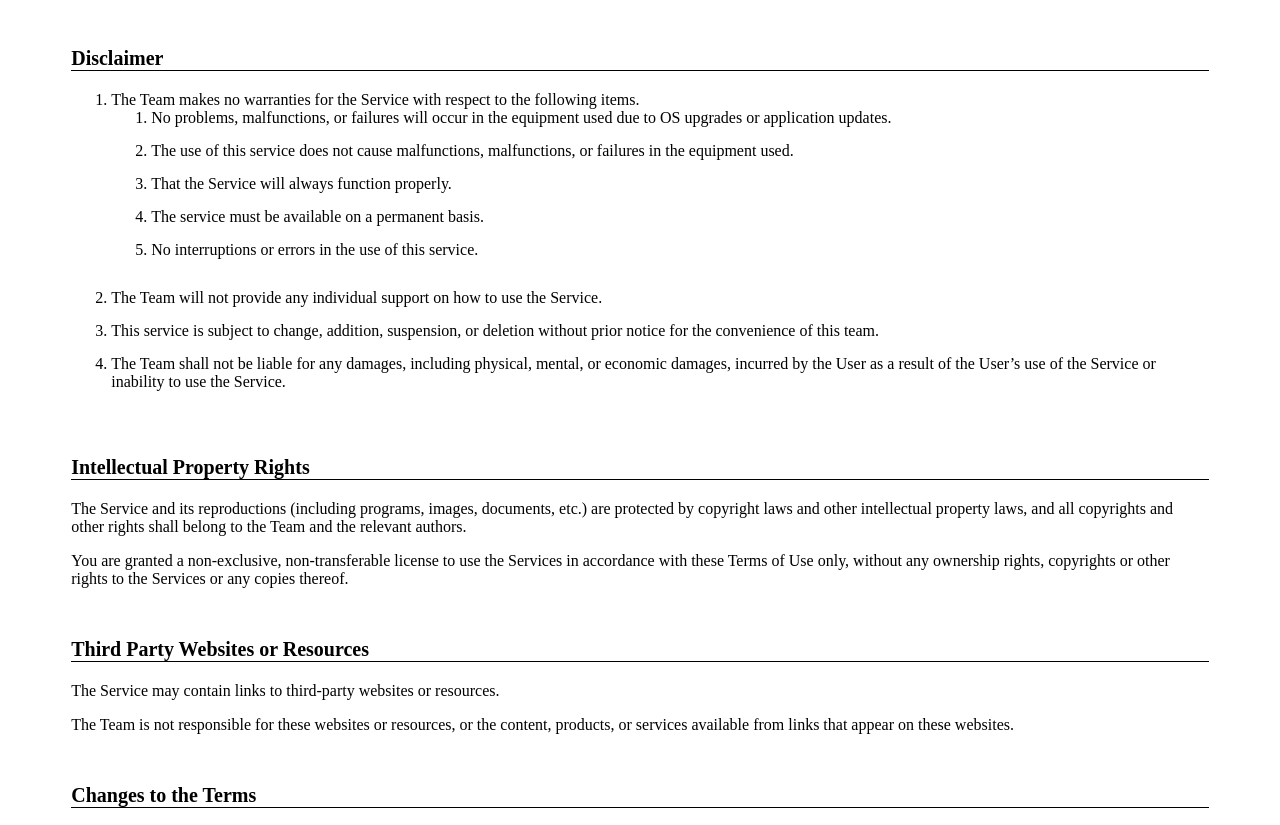
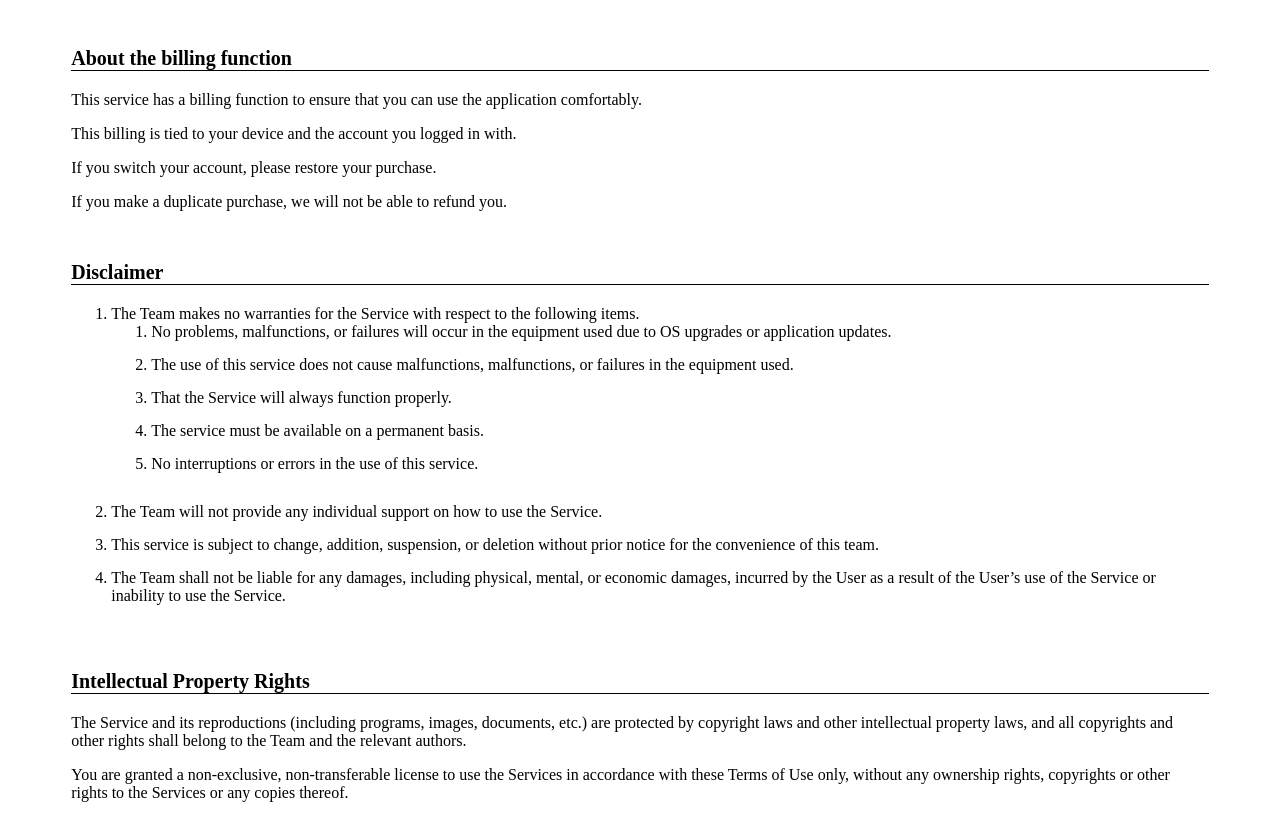
Before and after one commit to Good-Bye-Univ-life/iconow-web, a plain HTML site: page public/views/terms/terms_en.html in a window 1280 px wide. Shown: the part 859-1684 px from the top of the page. Drawn offline with Linux system fonts and the light colour scheme.

Commit message:
課金機能について追加 EN

```diff
--- a/public/views/terms/terms_en.html
+++ b/public/views/terms/terms_en.html
@@ -44,6 +44,12 @@
           interests of this service, other users of this service, or third parties.</li>
         <li>Other actions that the Team deems inappropriate.</li>
       </ol>
+
+      <h3 class="section-title">About the billing function</h3>
+      <p>This service has a billing function to ensure that you can use the application comfortably.</p>
+      <p>This billing is tied to your device and the account you logged in with.</p>
+      <p>If you switch your account, please restore your purchase.</p>
+      <p>If you make a duplicate purchase, we will not be able to refund you.</p>
 
       <h3 class="section-title">Disclaimer</h3>
       <ol>
```
Also changed, not shown: public/views/terms/terms_ja.html (+2 -0 lines).
